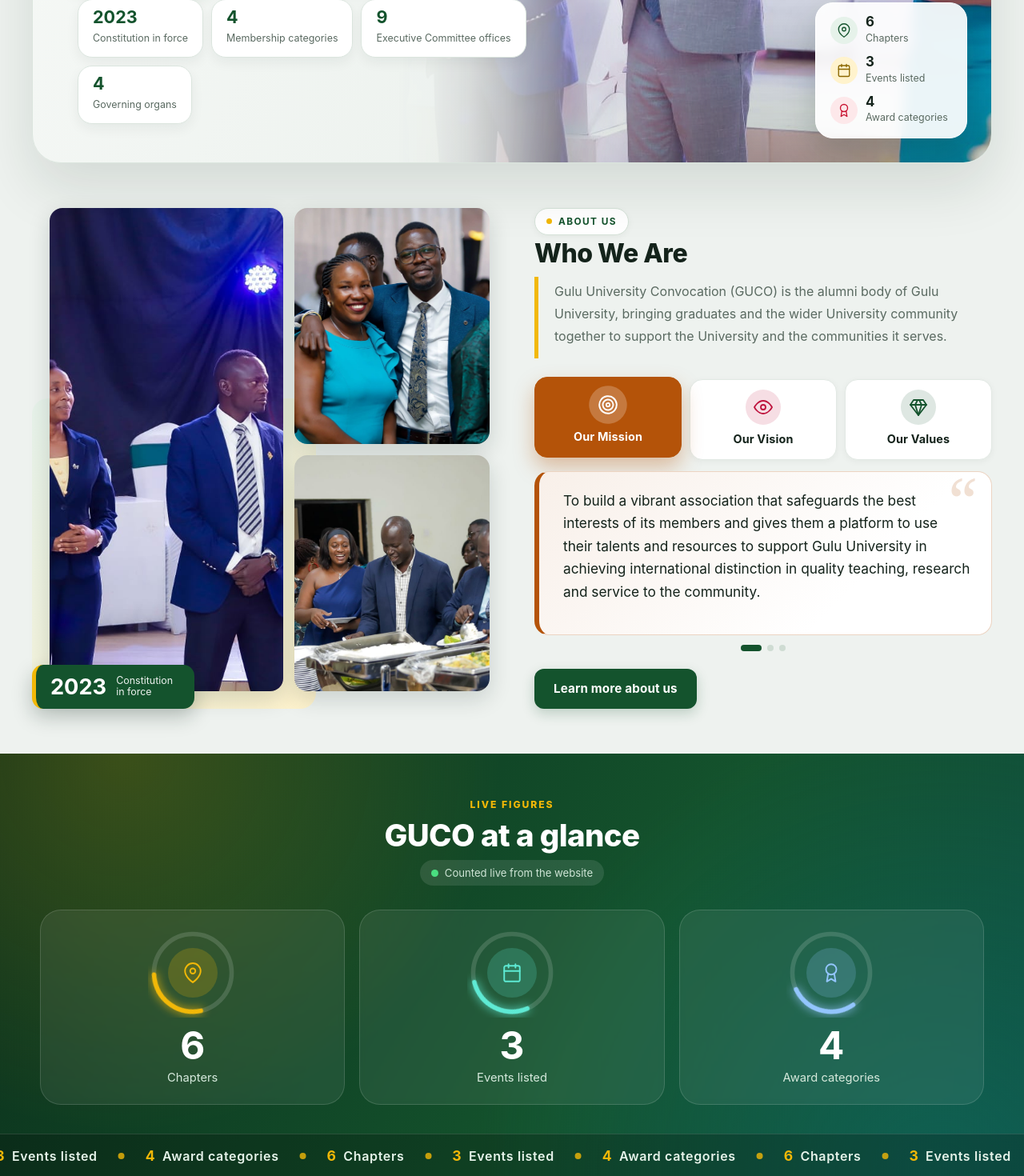
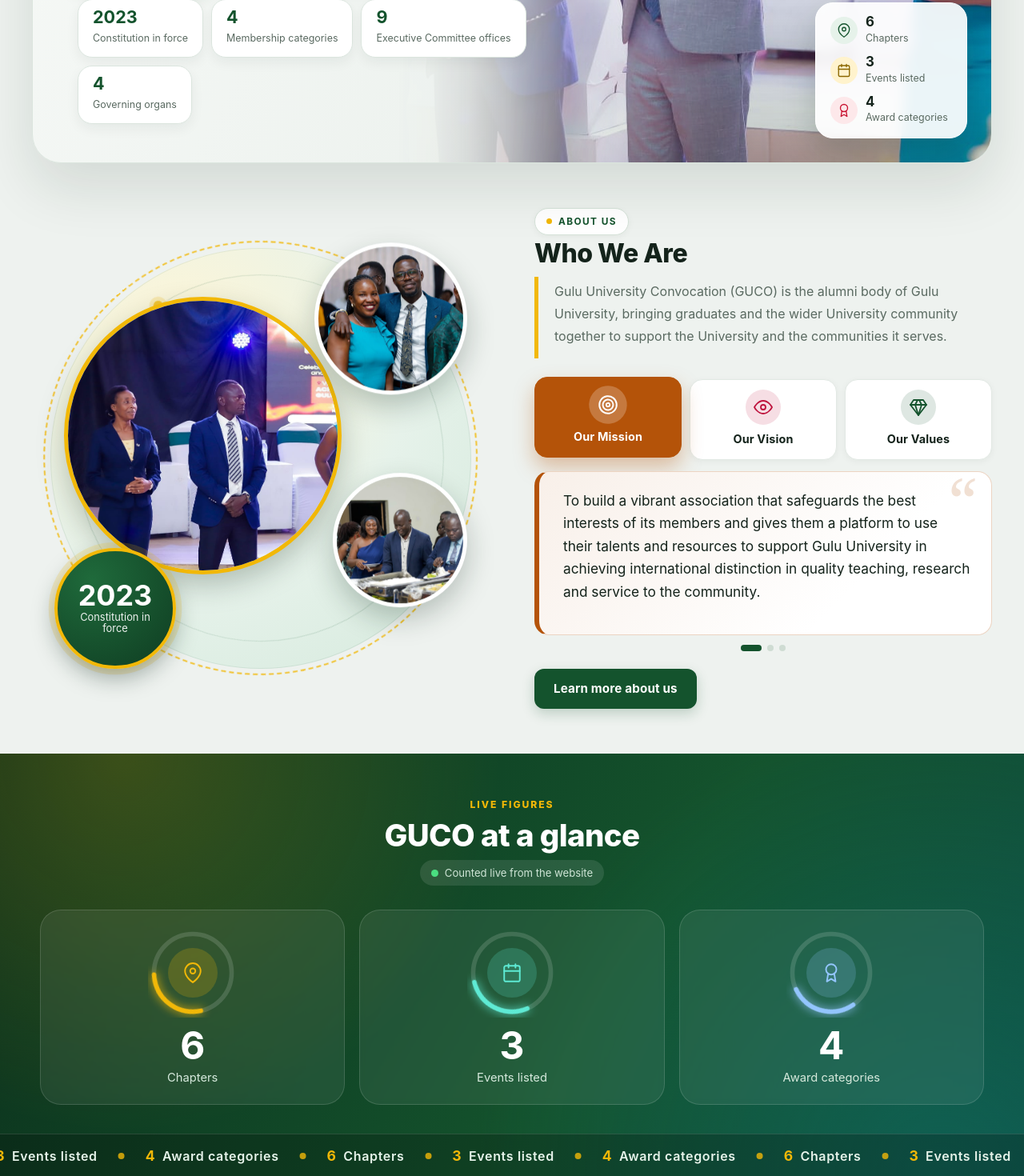
Before and after one commit to komabono1998/guco, a PHP site: page / in a window 1280 px wide; the page is wider, and only the part inside the window is pictured. Shown: the part 811-2281 px from the top of that part at 80% size. Run offline with PHP 8.4, Linux system fonts and the light colour scheme; data comes from the database, SQL or seed files in the repository; data that the repository does not hold is empty; some libraries are stand-ins or nearby versions.

Commit message:
Redesign the home About us photos as an animated round cluster
Replaces the rectangular collage with a large circular photo, two floating
circles, rotating rings and a round 2023 badge. Clicking a photo brings it to
the centre, the photos rotate on their own and pause on hover or focus, and
motion is disabled for reduced-motion visitors.

Co-Authored-By: Claude Sonnet 5.5 <noreply@anthropic.com>

```diff
--- a/assets/css/corporate.css
+++ b/assets/css/corporate.css
@@ -738,3 +738,27 @@ body.site .op-status-box.op-st-rolling { border-left-color: #1e8a99; }
 body.site .op-status-box.op-st-upcoming { border-left-color: var(--gold); }
 body.site .op-status-box.op-st-closed { border-left-color: #c24141; }
 body.site .op-status-box small { flex-basis: 100%; color: #5b665f; }
+
+/* Round, animated photo cluster on the home page */
+body.site .orb { position: relative; width: 100%; max-width: 560px; aspect-ratio: 1; margin: 0 auto; container-type: inline-size; --mx: 0; --my: 0; align-self: center; }
+body.site .orb::before { content: ""; position: absolute; inset: 3%; border-radius: 50%; background: radial-gradient(circle at 30% 25%, #fff6d6, #e6f2ea 55%, #d4e9dc); box-shadow: inset 0 0 0 1px rgba(20, 83, 45, .08); }
+body.site .orb-in { position: absolute; inset: 0; transform: translate(calc(var(--mx) * -10px), calc(var(--my) * -10px)); transition: transform .25s ease-out; }
+body.site .orb-ring { position: absolute; inset: 1.5%; border-radius: 50%; border: 2px dashed var(--gold); opacity: .8; animation: orb-spin 48s linear infinite; }
+body.site .orb-ring.r2 { inset: 9%; border: 1.5px solid rgba(20, 83, 45, .18); animation-duration: 70s; animation-direction: reverse; }
+body.site .orb-ring::after { content: ""; position: absolute; top: -7px; left: 50%; width: 12px; height: 12px; margin-left: -6px; border-radius: 50%; background: var(--gold); box-shadow: 0 0 0 5px rgba(242, 184, 7, .25); }
+body.site .orb-ph { position: absolute; padding: 0; border: 5px solid #fff; border-radius: 50%; overflow: hidden; cursor: pointer; background: #dfeee5; box-shadow: 0 14px 34px rgba(15, 40, 28, .25); transition: left .9s cubic-bezier(.65, 0, .25, 1), top .9s cubic-bezier(.65, 0, .25, 1), width .9s cubic-bezier(.65, 0, .25, 1), height .9s cubic-bezier(.65, 0, .25, 1), box-shadow .3s, transform .3s; }
+body.site .orb-ph img { width: 100%; height: 100%; object-fit: cover; display: block; transition: transform .6s; }
+body.site .orb-ph.p0 { left: 6%; top: 14%; width: 62%; height: 62%; z-index: 2; border-color: var(--gold); }
+body.site .orb-ph.p0 img { object-position: 60% 30%; }
+body.site .orb-ph.p1 { left: 62%; top: 2%; width: 34%; height: 34%; z-index: 3; animation: orb-float 6s ease-in-out infinite; }
+body.site .orb-ph.p2 { left: 66%; top: 54%; width: 30%; height: 30%; z-index: 3; animation: orb-float 7s ease-in-out -2s infinite; }
+body.site .orb-ph:not(.p0):hover { transform: scale(1.1); box-shadow: 0 18px 40px rgba(15, 40, 28, .32), 0 0 0 5px rgba(242, 184, 7, .4); }
+body.site .orb-ph:hover img { transform: scale(1.08); }
+body.site .orb-ph:focus-visible { outline: 3px solid var(--gold); outline-offset: 4px; }
+body.site .orb-badge { position: absolute; left: 4%; bottom: 3%; width: 27%; aspect-ratio: 1; border-radius: 50%; z-index: 4; display: flex; flex-direction: column; align-items: center; justify-content: center; text-align: center; color: #fff; background: radial-gradient(circle at 30% 25%, #1f6a3b, #0f3d22); border: 4px solid var(--gold); box-shadow: 0 12px 28px rgba(15, 40, 28, .35); animation: orb-pulse 4s ease-in-out infinite; }
+body.site .orb-badge b { font-size: 6.4cqw; line-height: 1; }
+body.site .orb-badge span { font-size: 2.3cqw; line-height: 1.15; max-width: 78%; margin-top: 2px; opacity: .92; }
+@keyframes orb-spin { to { transform: rotate(360deg); } }
+@keyframes orb-float { 50% { translate: 0 -9px; } }
+@keyframes orb-pulse { 50% { box-shadow: 0 12px 28px rgba(15, 40, 28, .35), 0 0 0 9px rgba(242, 184, 7, .22); } }
+@media (prefers-reduced-motion: reduce) { body.site .orb-ring, body.site .orb-ph, body.site .orb-badge { animation: none; } body.site .orb-in, body.site .orb-ph { transition: none; } }
--- a/index.php
+++ b/index.php
@@ -99,11 +99,14 @@ $progIcons = ['users', 'graduation', 'heart', 'award'];
 
 <?php if ($on('welcome')): ?>
 <section class="home-section who">
-  <div class="collage">
-    <figure class="big"><img src="<?= e(dinner_src(19)) ?>" alt="Guests on stage at a GUCO event" loading="lazy"></figure>
-    <figure class="sm"><img src="<?= e(dinner_src(9)) ?>" alt="Alumni at a GUCO event" loading="lazy"></figure>
-    <figure class="sm"><img src="<?= e(dinner_src(7)) ?>" alt="Guests at the GUCO dinner" loading="lazy"></figure>
-    <div class="badge-round"><b>2023</b><span>Constitution in force</span></div>
+  <div class="orb" id="orb">
+    <div class="orb-in">
+      <span class="orb-ring" aria-hidden="true"></span><span class="orb-ring r2" aria-hidden="true"></span>
+      <button type="button" class="orb-ph p0" aria-label="Show this photo larger"><img src="<?= e(dinner_src(19)) ?>" alt="Guests on stage at a GUCO event" loading="lazy"></button>
+      <button type="button" class="orb-ph p1" aria-label="Show this photo larger"><img src="<?= e(dinner_src(9)) ?>" alt="Alumni at a GUCO event" loading="lazy"></button>
+      <button type="button" class="orb-ph p2" aria-label="Show this photo larger"><img src="<?= e(dinner_src(7)) ?>" alt="Guests at the GUCO dinner" loading="lazy"></button>
+      <div class="orb-badge"><b>2023</b><span>Constitution in force</span></div>
+    </div>
   </div>
   <div>
     <span class="eyebrow" style="color:var(--green);text-transform:uppercase;letter-spacing:.12em;font-size:.74rem;font-weight:700">About us</span>
@@ -174,6 +177,34 @@ $progIcons = ['users', 'graduation', 'heart', 'award'];
 })();
 </script>
   </div>
+  <script>
+  (function () {
+    var box = document.getElementById('orb'); if (!box) return;
+    var els = [].slice.call(box.querySelectorAll('.orb-ph')), pos = [0, 1, 2], paused = false, timer;
+    var reduce = window.matchMedia('(prefers-reduced-motion: reduce)').matches;
+    function paint() { els.forEach(function (el, i) { el.classList.remove('p0', 'p1', 'p2'); el.classList.add('p' + pos[i]); }); }
+    // Bring photo i to the middle; the others move round one place.
+    function focusOn(i) {
+      if (pos[i] === 0) { i = pos.indexOf(1); }
+      var from = pos[i];
+      pos = pos.map(function (p, k) { if (k === i) return 0; if (p === 0) return from; return p; });
+      paint();
+    }
+    els.forEach(function (el, i) { el.addEventListener('click', function () { focusOn(i); }); });
+    if (!reduce) {
+      timer = setInterval(function () { if (!paused && !document.hidden) focusOn(pos.indexOf(1)); }, 5200);
+      box.addEventListener('mouseenter', function () { paused = true; });
+      box.addEventListener('mouseleave', function () { paused = false; box.style.setProperty('--mx', 0); box.style.setProperty('--my', 0); });
+      box.addEventListener('focusin', function () { paused = true; });
+      box.addEventListener('focusout', function () { paused = false; });
+      box.addEventListener('mousemove', function (e) {
+        var r = box.getBoundingClientRect();
+        box.style.setProperty('--mx', ((e.clientX - r.left) / r.width - .5).toFixed(3));
+        box.style.setProperty('--my', ((e.clientY - r.top) / r.height - .5).toFixed(3));
+      });
+    }
+  })();
+  </script>
 </section>
 <?php endif; ?>
 
```
